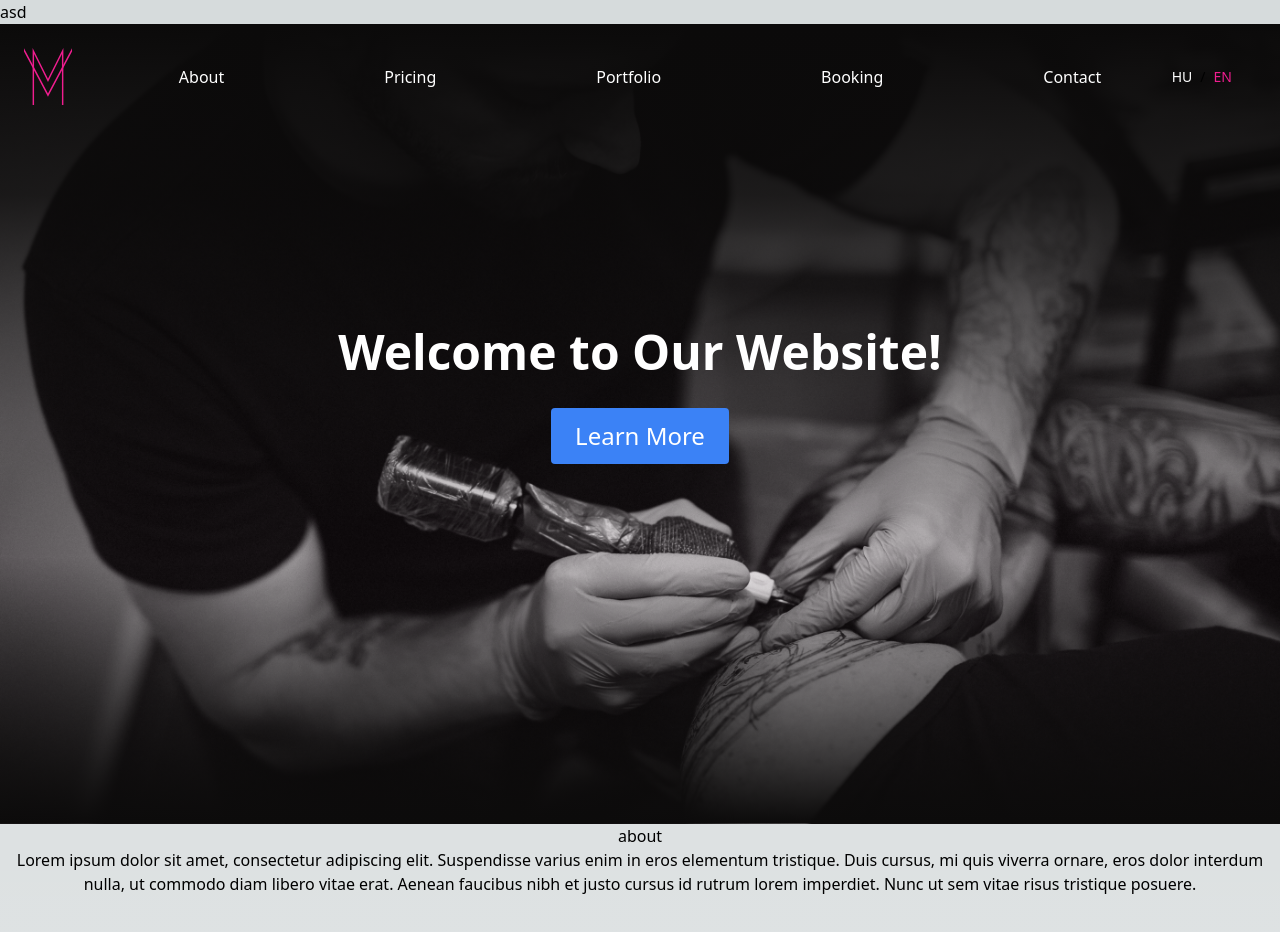
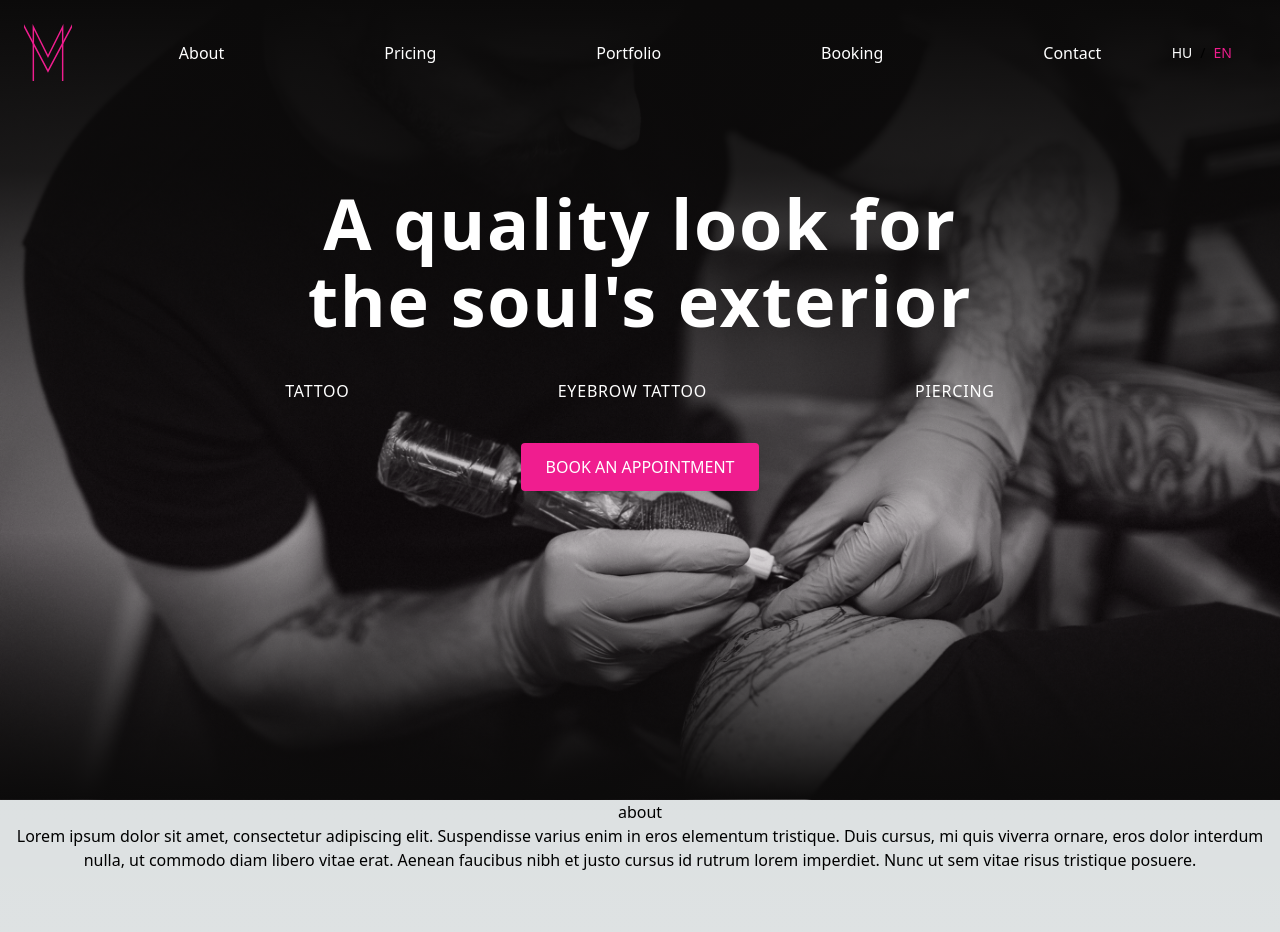
Before and after one commit to koreeasd/mucsiverzum, a Next.js app in the folder web/: page / in a window 1280 px wide. Shown: the top 932 px of the page. Built offline with nearby package versions, Linux system fonts and the light colour scheme.

Commit message:
Hero component

```diff
--- a/web/src/app/layout.tsx
+++ b/web/src/app/layout.tsx
@@ -3,14 +3,13 @@
 import React from 'react'
 
 export const metadata = {
-  title: 'Create Next App',
+  title: 'Mucsiverzum',
   description: 'Generated by create next app',
 }
 
 export default function RootLayout({ children }: { children: React.ReactNode }) {
   return (
     <html lang="en">
-      asd
       <body>{children}</body>
     </html>
   )
--- a/web/src/app/page.tsx
+++ b/web/src/app/page.tsx
@@ -4,14 +4,12 @@
 
 import React from 'react'
 
-import { useTranslation } from 'react-i18next'
-
 import Navbar from '@/components/Navbar'
+import { Hero } from '@/components/sections/Hero'
 
 export default function Home() {
-  const { t } = useTranslation()
-
   return (
+    <>
       <main className="flex flex-col justify-between">
         <section
           id="hero"
@@ -25,10 +23,7 @@
             }}
           >
             <Navbar />
-          <div className="flex flex-col items-center justify-center h-full">
-            <h1 className="text-5xl font-bold text-white">{t('welcome')}</h1>
-            <button className="mt-8 px-6 py-3 text-2xl text-white bg-blue-500 rounded">{t('learnMore')}</button>
-          </div>
+            <Hero />
           </div>
           <div
             className="h-1/3 bg-cover bg-no-repeat bg-center"
@@ -38,8 +33,8 @@
             }}
           ></div>
         </section>
-      {['about', 'pricing', 'portfolio', 'booking', 'contact'].map(section => (
-        <section id={section} className="h-screen">
+        {['about', 'pricing', 'portfolio', 'booking', 'contact'].map((section, index) => (
+          <section id={section} key={index} className="h-screen">
             <h1 className="text-center">{section}</h1>
             <p className="mx-auto text-center">
               Lorem ipsum dolor sit amet, consectetur adipiscing elit. Suspendisse varius enim in eros elementum
@@ -50,5 +45,6 @@
           </section>
         ))}
       </main>
+    </>
   )
 }
--- a/web/src/components/Navbar.tsx
+++ b/web/src/components/Navbar.tsx
@@ -4,8 +4,9 @@
 
 import Image from 'next/image'
 
+import { NAVIGATION_LINKS } from '@/constants'
+
 import i18n from '../i18n'
-import { NAVIGATION_LINKS } from '@/constants'
 
 const Navbar = () => {
   const [isOpen, setIsOpen] = useState(false)
@@ -15,7 +16,7 @@
     setIsOpen(!isOpen)
   }
 
-  const changeLanguage = lang => {
+  function changeLanguage(lang) {
     i18n.changeLanguage(lang)
     setCurrentLang(lang)
   }
--- /dev/null
+++ b/web/src/components/sections/Hero.tsx
@@ -0,0 +1,28 @@
+import React from 'react'
+
+import { useTranslation } from 'react-i18next'
+
+export function Hero() {
+  const { t, i18n } = useTranslation()
+  const lang = i18n.language
+
+  return (
+    <div className="h-full">
+      <div className="flex flex-col items-center">
+        <h1 className="font-semibold tracking-wide text-3xl md:text-[70px] text-white text-center pt-20 max-w-3xl leading-[77px] md:leading-[77px]">
+          {t('hero.title')}
+        </h1>
+        <div className="flex flex-col md:flex-row justify-between gap-y-6 md:gap-x-52 mt-10 text-center md:text-left">
+          <p className="text-base text-white uppercase tracking-wider">{t('hero.subtitle.tattoo')}</p>
+          <p className="text-base text-white uppercase tracking-wider">{t('hero.subtitle.eyebrowTattoo')}</p>
+          <p className="text-base text-white uppercase tracking-wider">{t('hero.subtitle.piercing')}</p>
+        </div>
+        <div className={`flex justify-center w-full ${lang === 'hu' ? 'pl-5' : ''}`}>
+          <button className="bg-primary-rose text-base text-white uppercase rounded px-6 py-3 mt-10">
+            {t('buttons.bookAppointment')}
+          </button>
+        </div>
+      </div>
+    </div>
+  )
+}
--- a/web/src/locales/en/translation.json
+++ b/web/src/locales/en/translation.json
@@ -1,4 +1,10 @@
 {
   "welcome": "Welcome to Our Website!",
-  "learnMore": "Learn More"
+  "learnMore": "Learn More",
+  "buttons.bookAppointment": "Book an appointment",
+  "hero.title": "A quality look for the soul's exterior",
+  "hero.subtitle.tattoo": "tattoo",
+  "hero.subtitle.eyebrowTattoo": "eyebrow tattoo",
+  "hero.subtitle.piercing": "piercing",
+  "meta.title": "Mucsiverzum"
 }
--- a/web/src/locales/hu/translation.json
+++ b/web/src/locales/hu/translation.json
@@ -1,4 +1,10 @@
 {
   "welcome": "Üdvözöljük",
-  "learnMore": "Mutass többet"
+  "learnMore": "Mutass többet",
+  "buttons.bookAppointment": "Időpont foglalás",
+  "hero.title": "Minőségi megjelenés a lélek külsejéhez",
+  "hero.subtitle.tattoo": "tetoválás",
+  "hero.subtitle.eyebrowTattoo": "szemöldök tetoválás",
+  "hero.subtitle.piercing": "piercing",
+  "meta.title": "Mucsiverzum"
 }
--- a/web/tailwind.config.js
+++ b/web/tailwind.config.js
@@ -18,7 +18,7 @@
       },
       fontFamily: {
         'sharp-sans': ['"Sharp Sans"', 'sans-serif'],
-        'inter': ['Inter', 'sans-serif'],
+        inter: ['Inter', 'sans-serif'],
       },
     },
   },
```
Lines whose indentation alone changed are shown as unchanged.
